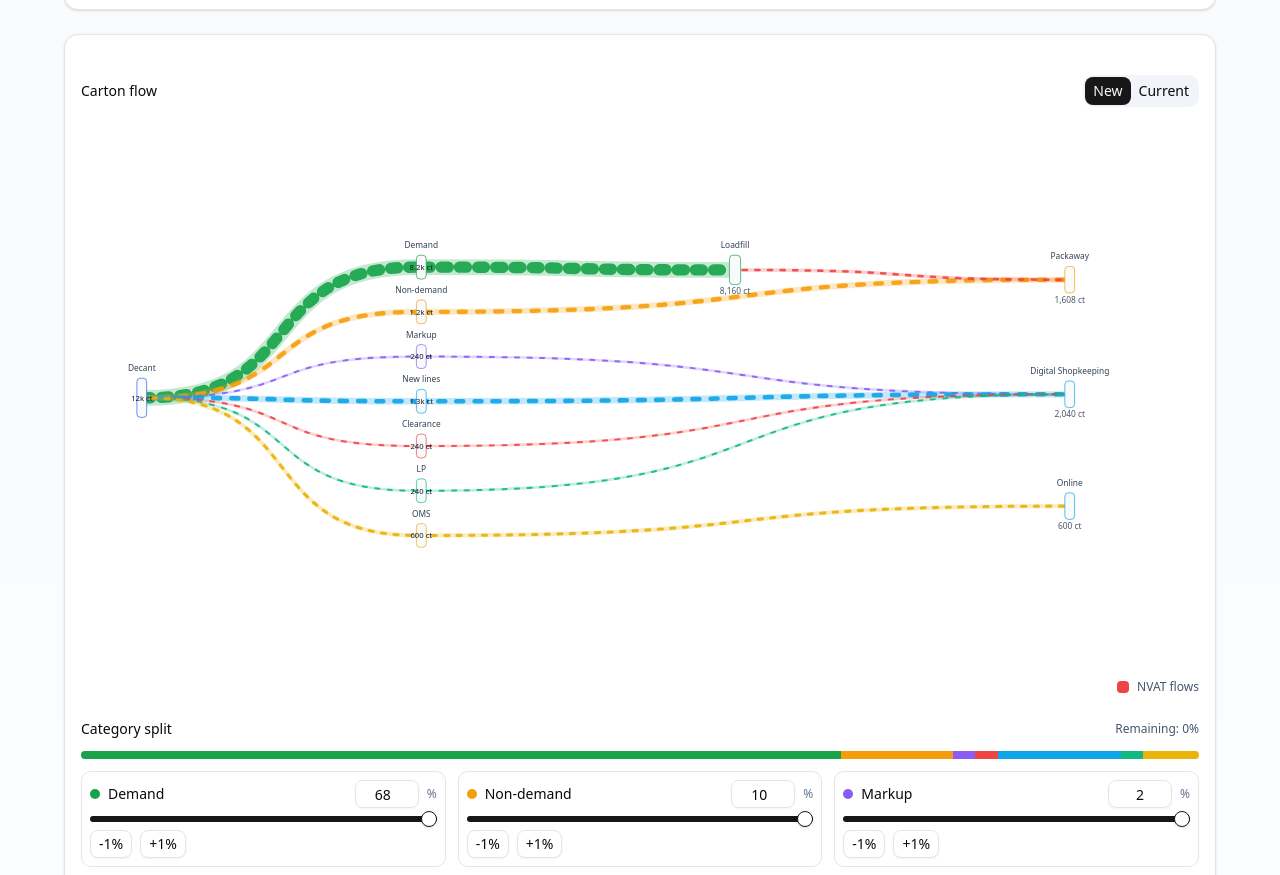
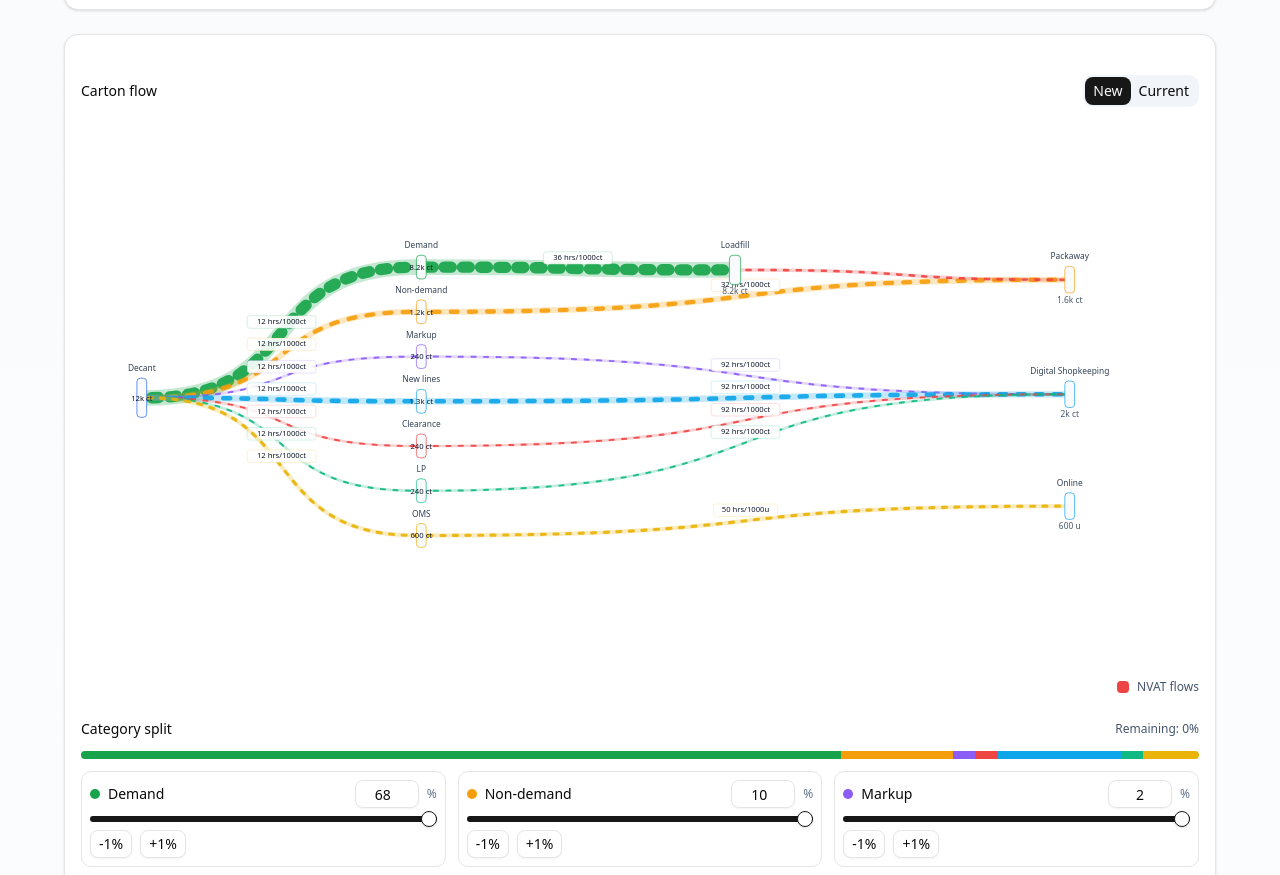
Before and after one commit to NicSSM/operatingmodel, a Next.js app: page / in a window 1280 px wide. Shown: the part 456-1331 px from the top of the page. Built offline with nearby package versions, Linux system fonts and the light colour scheme.

Commit message:
fix: updated carton flow with codex

```diff
--- a/src/app/page.tsx
+++ b/src/app/page.tsx
@@ -316,7 +316,13 @@ export default function Page() {
                     <Button size="sm" variant={flowMode === "current" ? "default" : "ghost"} className="h-7 px-2" onClick={toCurrent}>Current</Button>
                   </div>
                 </div>
-                <SankeySimple cartons={totals.cartons} chCartons={chFlow} flowMode={flowMode} nvat={activeNvat} />
+                <SankeySimple
+                  cartons={totals.cartons}
+                  chCartons={chFlow}
+                  flowMode={flowMode}
+                  nvat={activeNvat}
+                  cfg={flowMode === "current" ? currentCfg : newCfg}
+                />
               </div>
 
               <div className="space-y-3">
@@ -509,7 +515,7 @@ function WaterfallBenefit({ rows, cur, next }: { rows: { name: string; current:
   );
 }
 
-function SankeySimple({ cartons, chCartons, flowMode, nvat }: { cartons: number; chCartons: Record<string, number>; flowMode: "new" | "current"; nvat: { bounce: number; lf2d: number } }) {
+function SankeySimple({ cartons, chCartons, flowMode, nvat, cfg }: { cartons: number; chCartons: Record<string, number>; flowMode: "new" | "current"; nvat: { bounce: number; lf2d: number }; cfg: Record<ProcessKey, ProcCfg> }) {
   const W = 1600, H = 560;
   const stageX = [Math.round(W * 0.05), Math.round(W * 0.3), Math.round(W * 0.58), Math.round(W * 0.88)];
   const scale = (v: number) => Math.max(2, Math.sqrt(v) * 0.25);
@@ -527,21 +533,21 @@ function SankeySimple({ cartons, chCartons, flowMode, nvat }: { cartons: number;
   const digIdx = nodes.push({ x: stageX[3], y: 260, w: 14, h: 38, label: "Digital Shopkeeping", color: NODE_COLORS.Digital }) - 1;
   const onIdx = nodes.push({ x: stageX[3], y: 420, w: 14, h: 38, label: "Online", color: NODE_COLORS.Online }) - 1;
 
-  type Link = { from: number; to: number; v: number; color: string };
+  type Link = { from: number; to: number; v: number; color: string; proc?: ProcessKey; nvat?: boolean };
   const links: Link[] = [];
   const idxOfChannel = (name: string) => 1 + CHANNEL_ORDER.indexOf(name as (typeof CHANNEL_ORDER)[number]);
 
-  CHANNEL_ORDER.forEach((c) => { const v = chCartons[c] || 0; if (v > 0) links.push({ from: 0, to: idxOfChannel(c), v, color: NODE_COLORS[c] }); });
+  CHANNEL_ORDER.forEach((c) => { const v = chCartons[c] || 0; if (v > 0) links.push({ from: 0, to: idxOfChannel(c), v, color: NODE_COLORS[c], proc: "Decant" }); });
   const demandV = chCartons["Demand"] || 0;
   const nonDemV = chCartons["Non-demand"] || 0;
-  if (demandV > 0) links.push({ from: idxOfChannel("Demand"), to: loadfillIdx, v: demandV, color: NODE_COLORS["Demand"] });
-  if (nonDemV > 0) links.push({ from: idxOfChannel("Non-demand"), to: packIdx, v: nonDemV, color: NODE_COLORS["Non-demand"] });
-  (["Markup","New lines","Clearance","LP"] as const).forEach((c) => { const v = chCartons[c] || 0; if (v > 0) links.push({ from: idxOfChannel(c), to: digIdx, v, color: NODE_COLORS[c] }); });
-  const omsV = chCartons['OMS'] || 0; if (omsV > 0) links.push({ from: idxOfChannel('OMS'), to: onIdx, v: omsV, color: NODE_COLORS['OMS'] });
+  if (demandV > 0) links.push({ from: idxOfChannel("Demand"), to: loadfillIdx, v: demandV, color: NODE_COLORS["Demand"], proc: "Loadfill" });
+  if (nonDemV > 0) links.push({ from: idxOfChannel("Non-demand"), to: packIdx, v: nonDemV, color: NODE_COLORS["Non-demand"], proc: "Packaway" });
+  (["Markup","New lines","Clearance","LP"] as const).forEach((c) => { const v = chCartons[c] || 0; if (v > 0) links.push({ from: idxOfChannel(c), to: digIdx, v, color: NODE_COLORS[c], proc: "Digital" }); });
+  const omsV = chCartons['OMS'] || 0; if (omsV > 0) links.push({ from: idxOfChannel('OMS'), to: onIdx, v: omsV, color: NODE_COLORS['OMS'], proc: "Online" });
   const bounceV = demandV * clamp(nvat.bounce, 0, 0.6);
   const lf2dV = demandV * clamp(nvat.lf2d, 0, 0.6);
-  if (bounceV > 0) links.push({ from: loadfillIdx, to: packIdx, v: bounceV, color: "#ef4444" });
-  if (lf2dV > 0) links.push({ from: loadfillIdx, to: digIdx, v: lf2dV, color: "#ef4444" });
+  if (bounceV > 0) links.push({ from: loadfillIdx, to: packIdx, v: bounceV, color: "#ef4444", nvat: true });
+  if (lf2dV > 0) links.push({ from: loadfillIdx, to: digIdx, v: lf2dV, color: "#ef4444", nvat: true });
 
   const inbound: Record<number, number> = {};
   links.forEach((l) => { inbound[l.to] = (inbound[l.to] || 0) + l.v; });
@@ -549,6 +555,16 @@ function SankeySimple({ cartons, chCartons, flowMode, nvat }: { cartons: number;
   const path = (a: NodeT, b: NodeT) => {
     const x1 = a.x + a.w, y1 = a.y + a.h / 2; const x2 = b.x, y2 = b.y + b.h / 2;
     const dx = Math.max(40, (x2 - x1) * 0.6); return `M ${x1} ${y1} C ${x1 + dx} ${y1}, ${x2 - dx} ${y2}, ${x2} ${y2}`;
+  };
+  const midPoint = (a: NodeT, b: NodeT) => {
+    const x1 = a.x + a.w, y1 = a.y + a.h / 2; const x2 = b.x, y2 = b.y + b.h / 2;
+    return { x: (x1 + x2) / 2, y: (y1 + y2) / 2 };
+  };
+  const rateLabel = (p: ProcessKey) => {
+    const r = cfg[p]?.rate ?? 0;
+    const unit = cfg[p]?.unit === 'online' ? 'u' : 'ct';
+    const d = Number.isInteger(r) ? 0 : 1;
+    return `${fmt(r, d)} hrs/1000${unit}`;
   };
 
   return (
@@ -560,11 +576,22 @@ function SankeySimple({ cartons, chCartons, flowMode, nvat }: { cartons: number;
           const w = scale(l.v);
           const dash = w < 8 ? 6 : 10;
           const gap = w < 8 ? 12 : 16;
-          const dur = speed(l.v);
+          const rate = l.proc ? (cfg[l.proc]?.rate ?? null) : null;
+          const dur = (3 + Math.sqrt(Math.max(0, l.v)) / 18) * (rate == null ? 1 : clamp((rate as number) / 40, 0.4, 2.2));
+          const mid = midPoint(nodes[l.from], nodes[l.to]);
+          const label = l.proc ? rateLabel(l.proc) : null;
+          const labelW = label ? label.length * 6.8 + 10 : 0;
+          const labelH = 18;
           return (
             <g key={i}>
               <path d={d} fill="none" stroke={l.color} strokeOpacity={0.25} strokeWidth={w} strokeLinecap="round" />
               <path d={d} fill="none" stroke={l.color} strokeOpacity={0.9} strokeWidth={Math.max(2, w * 0.72)} strokeLinecap="round" strokeDasharray={`${dash} ${gap}`} style={{ animation: `flow ${dur}s linear infinite` }} />
+              {label && !l.nvat && (
+                <g>
+                  <rect x={mid.x - labelW / 2} y={mid.y - labelH - 6} width={labelW} height={labelH} rx={4} fill="#ffffff" fillOpacity={0.9} stroke={l.color} strokeOpacity={0.25} />
+                  <text x={mid.x} y={mid.y - 12} textAnchor="middle" fontSize={11} fill="#0f172a">{label}</text>
+                </g>
+              )}
             </g>
           );
         })}
@@ -583,7 +610,7 @@ function SankeySimple({ cartons, chCartons, flowMode, nvat }: { cartons: number;
                 <text x={n.x + n.w / 2} y={n.y + n.h / 2 + 4} textAnchor="middle" fontSize={11} fill="#0f172a">{abbr(Math.round(cartons))} ct</text>
               )}
               {inbound[i] != null && i >= loadfillIdx && (
-                <text x={n.x + n.w / 2} y={n.y + n.h + 14} textAnchor="middle" fontSize={12} fill="#475569">{fmt(Math.round(inbound[i]))} ct</text>
+                <text x={n.x + n.w / 2} y={n.y + n.h + 14} textAnchor="middle" fontSize={12} fill="#475569">{abbr(Math.round(inbound[i]))} {i === onIdx ? 'u' : 'ct'}</text>
               )}
             </g>
           );
```
